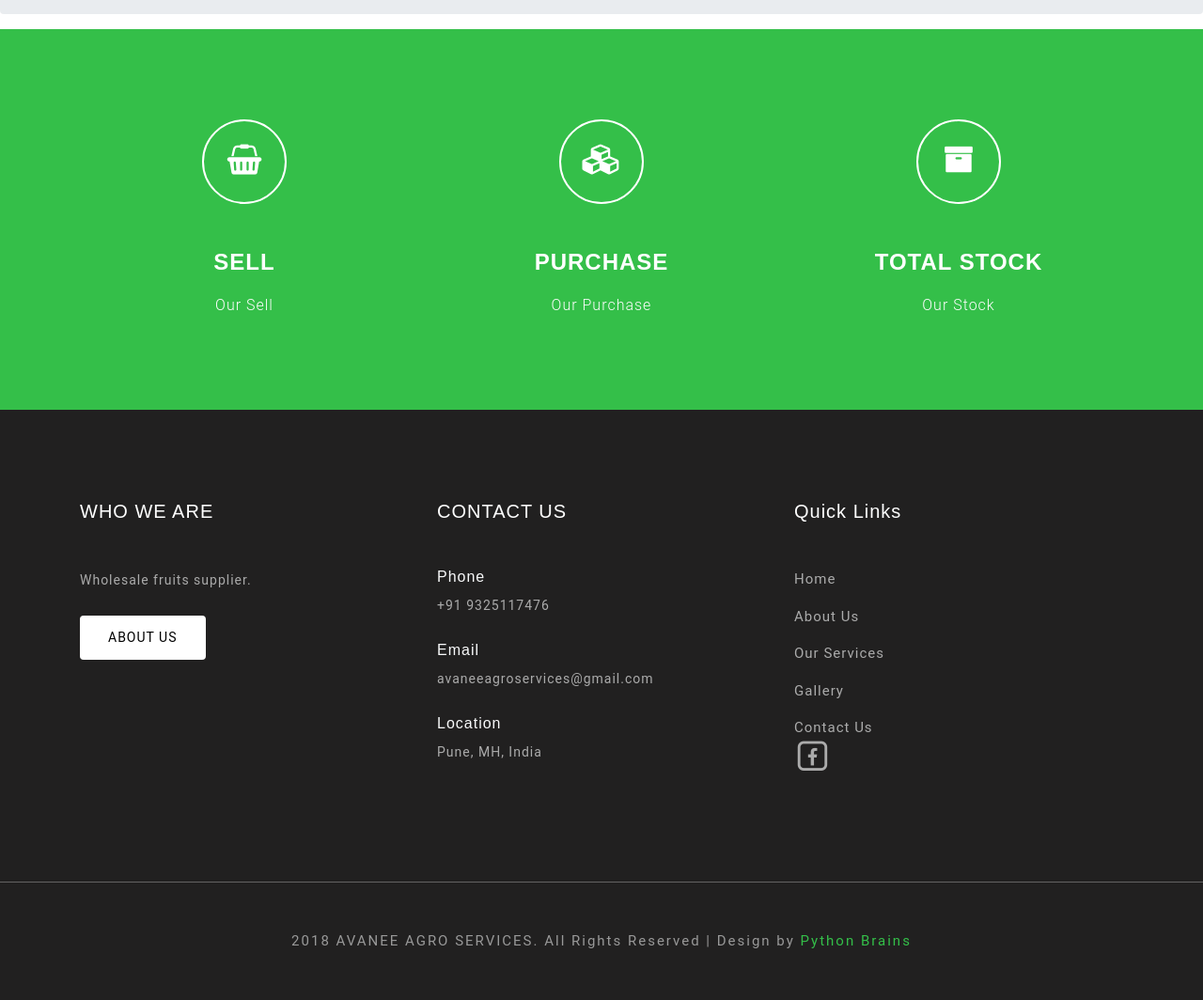
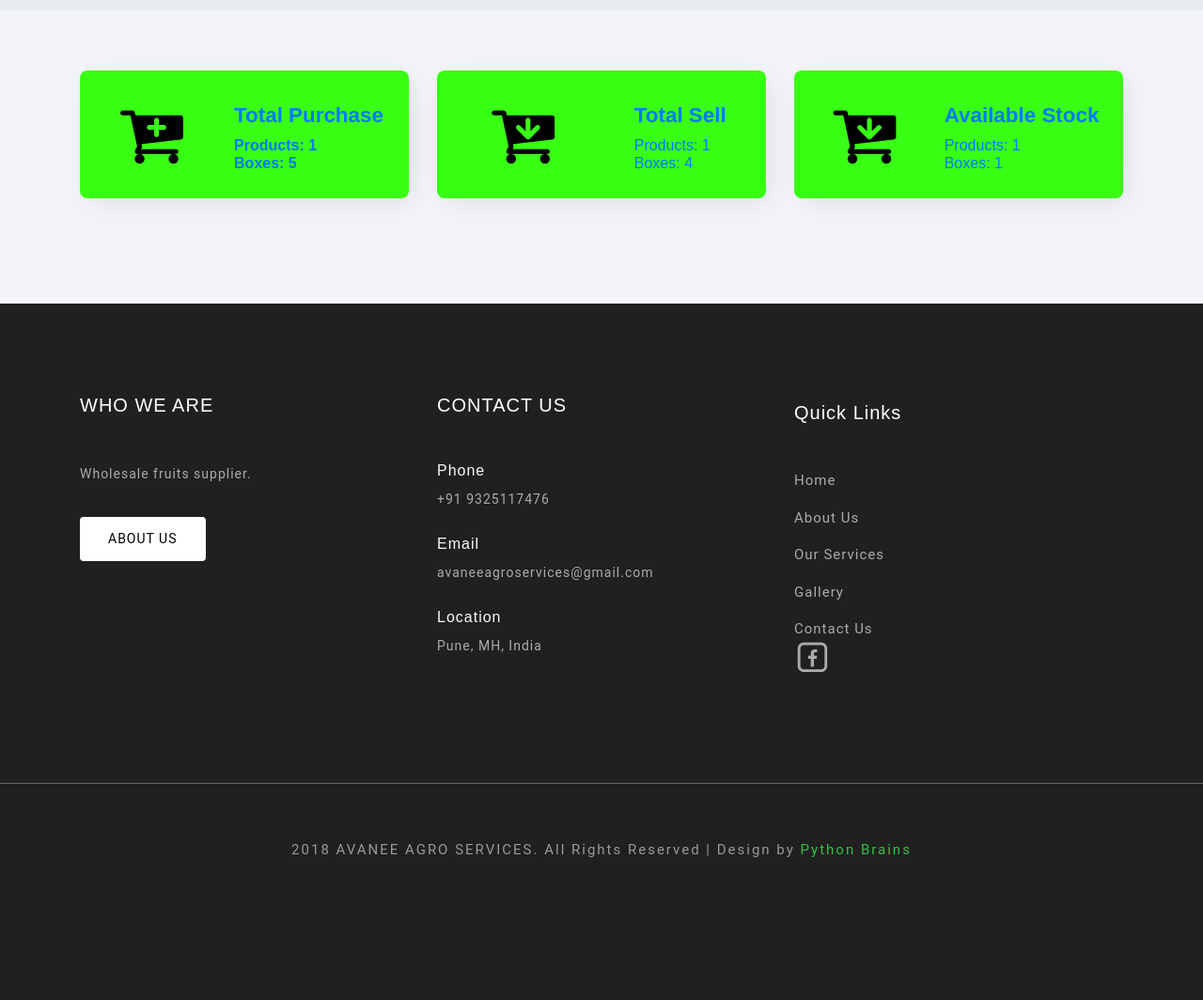
Before and after one commit to sujeetsb/Agro-Fruits-Vegetables-Selling, a Flask app: a page that uses templates/admin/admin_dashboard.html in a window 1280 px wide. Shown: the part 121-1185 px from the top of the page at 94% size. After the commit the page ends 1033 px from the top, so only its background shows below. Run offline with Flask 2, Linux system fonts and the light colour scheme; the visitor is signed in with stand-in values (Sample User, id 1); some libraries are stand-ins or nearby versions.

Commit message:
change in admit dashboard

```diff
--- a/main.py
+++ b/main.py
@@ -657,11 +657,12 @@ def document(cust, d1, d2):
     worksheet.write(row, 3, 'Remaining Balance',       bold)
     worksheet.write(row, 8, int(cust_details['balance']), bold)
     workbook.close()
+    doc.save("generated")
     return render_template('admin/admin_ledger_report.html', customers=customers, farmers = farmers)
 
 @app.route('/LedgerReport')
-def get_excel():
-    return send_file('static/excels/Expenses02.xlsx', attachment_filename="LedgerReport.xlsx")
+def get_doc():
+    return send_file('static/excels/Expenses02.docx', attachment_filename="LedgerReport.docx")
     return redirect(url_for('customer_ledger'))
 
 
--- a/templates/admin/admin_dashboard.html
+++ b/templates/admin/admin_dashboard.html
@@ -4,14 +4,65 @@
 <link rel="stylesheet" href="//cdnjs.cloudflare.com/ajax/libs/bootstrap-datepicker/1.3.0/css/datepicker3.min.css" />
 
 <script src="//cdnjs.cloudflare.com/ajax/libs/bootstrap-datepicker/1.3.0/js/bootstrap-datepicker.min.js"></script>
-<script>
-$(document).ready(function() {
-    $('#datePicker')
-        .datepicker({
-            format: 'dd/mm/yyyy'
-        })
-});
-</script>
+
+<style>
+section {
+    margin-top: -20px;
+    padding-top: 4rem;
+    padding-bottom: 5rem;
+    background-color: #f2f4fa;
+}
+.wrap {
+    display: flex;
+    background-color: #39ff14;
+    padding: 1rem 1rem 1rem 1rem;
+    border-radius: 0.5rem;
+    box-shadow: 7px 7px 30px -5px rgba(0,0,0,0.1);
+    margin-bottom: 2rem;
+}
+
+.wrap:hover {
+    color: white;
+}
+
+.ico-wrap {
+    margin: auto;
+}
+
+.mbr-iconfont {
+    font-size: 4.5rem !important;
+    color: #000000;
+    margin: 1rem;
+    padding-right: 1rem;
+}
+.vcenter {
+    margin: auto;
+}
+
+.mbr-section-title3 {
+    text-align: left;
+}
+h2 {
+    margin-top: 0.5rem;
+    margin-bottom: 0.5rem;
+}
+.display-5 {
+    font-family: 'Source Sans Pro',sans-serif;
+    font-size: 1.4rem;
+}
+.mbr-bold {
+    font-weight: 700;
+}
+
+p {
+    margin-top: 0.5rem;
+    margin-bottom: 0.5rem;
+}
+.display-6 {
+    font-family: 'Source Sans Pro',sans-serif;
+    font-size: 1rem
+}
+</style>
 
 <div class="breadcrumb-agile">
     <ol class="breadcrumb">
@@ -22,161 +73,53 @@ $(document).ready(function() {
     </ol>
 </div>
 
-
-<div class="serives-agile py-5" id="services">
-    <div class="container py-xl-5 py-lg-3">
-        <div class="row support-bottom text-center">
-            <div class="col-md-4 services-w3ls-grid">
-                <i class="fa fa-shopping-basket" aria-hidden="true"></i>
-                <a href="/admin_sell"><h4 class="text-white text-uppercase mt-md-5 mt-4 mb-3">Sell</h4></a>
-                <p>Our Sell</p>
-            </div>
-            <div class="col-md-4 services-w3ls-grid my-md-0 my-4">
-                <i class="fa fa-cubes" aria-hidden="true"></i>
-                <a href="/admin_purchase"><h4 class="text-white text-uppercase mt-md-5 mt-4 mb-3"> Purchase</h4></a>
-                <p>Our Purchase</p>
-            </div>
-            <div class="col-md-4 services-w3ls-grid">
-                <i class="fa fa-archive" aria-hidden="true"></i>
-                <a href="/admin_stock"><h4 class="text-white text-uppercase mt-md-5 mt-4 mb-3">Total Stock</h4></a>
-                <p>Our Stock</p>
-            </div>
-        </div>
-    </div>
-</div>
-<!-- <div class="row address-row">
-    <div class="col-xs-12 col-md-2"></div>
-    <div class="col-xs-12 col-md-8">
-        <div class="container text-center">
-            <div>
-                <form action="" method="POST">
-                    <input type="text" id="datePicker" name="date" value="{{date}}" style="font-size:18px; text-align:center" />
-                    <button type="submit" class="btn btn-info" style="font-size:16px; margin-top: -6px">GO</button>
-                </form>
-            </div>
-
-                <div>
-                    <h3 class="text-center" style="color:rgb(8,3,3);font-size:40px;"><a href="admin_purchase.html">Purchase</a></h3>
-                    <div class="well" style="height:auto;">
-                        <div class="table-responsive show">
-                            <table class="table table-striped table-bordered">
-                                <thead>
-                                    <tr>
-                                        <th>Farmer</th>
-                                        <th>Product</th>
-                                        <th>Grade</th>
-                                        <th>Quantity</th>
-                                        <th>Rate</th>
-                                        <th>Total Amount</th>
-                                        <th>Transport</th>
-                                        <th>Time</th>
-                                        <th>Edit</th>
-                                    </tr>
-                                </thead>
-                                <tbody>
-                                    {% for i in details_p %}
-                                    <tr>
-                                        <td>{{i['farmer']}}</td>
-                                        <td>{{i['product']}}</td>
-                                        <td>{{i['grade']}}</td>
-                                        <td>{{i['quantity'] +" "+i['unit']}}</td>
-                                        <td>{{i['rate']}}</td>
-                                        <td>{{i['balance']}}</td>
-                                        <td>{{i['transport']}}</td>
-                                        <td>{{i['time']}}</td>
-                                        <td><a href="/edit/{{i['time']}}/{{user}}">Edit</a></td>
-                                    </tr>
-                                    {% endfor %}
-                                </tbody>
-                            </table>
+<section>
+    <div class="container">
+            <div class="row mbr-justify-content-center">
+                <div class="col-lg-4 col-xs-12">
+                    <a href="/admin_purchase">
+                        <div class="wrap">
+                            <div class="ico-wrap">
+                                <span class="mbr-iconfont fa-cart-plus fa"></span>
+                            </div>
+                            <div class="text-wrap vcenter">
+                                <h2 class="mbr-fonts-style mbr-bold mbr-section-title3 display-5">Total Purchase</h2>
+                                <h3 class="mbr-fonts-style  mbr-bold mbr-section-title3 display-6">Products: 1</h3>
+                                <h3 class="mbr-fonts-style  mbr-bold display-6">Boxes: 5</h3>
+                            </div>
                         </div>
-                    </div>
+                    </a>
                 </div>
-                <div>
-                    <h3 class="text-center" style="color:rgb(8,3,3);font-size:40px;"><a href="admin_sell.html">Sell</a></h3>
-                    <div class="well" style="height:auto;">
-                        <div class="table-responsive">
-                            <table class="table table-striped table-bordered table-hover table-condensed">
-                                <thead>
-                                    <tr>
-                                        <th>Customer</th>
-                                        <th>Product</th>
-                                        <th>Unit</th>
-                                        <th>Quantity</th>
-                                        <th>Rate</th>
-                                        <th>Amount</th>
-                                        <th>Time</th>
-                                    </tr>
-                                </thead>
-                                <tbody>
-                                    {% for i in details_s %}
-                                    <tr>
-                                        <td>{{i['customer']}}</td>
-                                        <td>{{i['product']}}</td>
-                                        {% if i['product'] == "Strawberry" %}
-                                        <td>{{i['unit'] + " Box"}}</td>
-                                        <td>{{i['quantity'] + " Tray"}}</td>
-                                        {% else %}
-                                        <td>{{i['unit'] + " Carrots"}}</td>
-                                        <td>{{i['quantity'] + " Kg"}}</td>
-                                        {% endif %}
-                                        <td>{{i['rate']}}</td>
-                                        <td>{{i['amount']}}</td>
-                                        <td>{{i['time']}}</td>
-                                    </tr>
-                                    {% endfor %}
-                                </tbody>
-                            </table>
+                <div class="col-lg-4 col-xs-12">
+                    <a href="/admin_sell">
+                        <div class="wrap">
+                            <div class="ico-wrap">
+                                <span class="mbr-iconfont fa-cart-arrow-down fa"></span>
+                            </div>
+                            <div class="text-wrap vcenter">
+                                <h2 class="mbr-fonts-style mbr-bold mbr-section-title3 display-5">Total Sell</h2>
+                                <h3 class="mbr-fonts-style text1 mbr-text display-6">Products: 1</h3>
+                                <h3 class="mbr-fonts-style text1 mbr-text display-6">Boxes: 4</h3>
+                            </div>
                         </div>
-                    </div>
+                    </a>
                 </div>
-                <div>
-                    <h3 class="text-center" style="color:rgb(8,3,3);font-size:40px;"><a href="admin_stock.html">Total Stock</a></h3>
-                    <div class="well" style="height:auto;">
-                        <div class="table-responsive">
-                            <table class="table table-striped table-bordered table-hover table-condensed">
-                                <thead>
-                                    <tr>
-                                        <th>Customer</th>
-                                        <th>Product</th>
-                                        <th>Unit</th>
-                                        <th>Quantity</th>
-                                        <th>Rate</th>
-                                        <th>Amount</th>
-                                        <th>Time</th>
-                                    </tr>
-                                </thead>
-                                <tbody>
-                                    {% for i in details_s %}
-                                    <tr>
-                                        <td>{{i['customer']}}</td>
-                                        <td>{{i['product']}}</td>
-                                        {% if i['product'] == "Strawberry" %}
-                                        <td>{{i['unit'] + " Box"}}</td>
-                                        <td>{{i['quantity'] + " Tray"}}</td>
-                                        {% else %}
-                                        <td>{{i['unit'] + " Carrots"}}</td>
-                                        <td>{{i['quantity'] + " Kg"}}</td>
-                                        {% endif %}
-                                        <td>{{i['rate']}}</td>
-                                        <td>{{i['amount']}}</td>
-                                        <td>{{i['time']}}</td>
-                                    </tr>
-                                    {% endfor %}
-                                </tbody>
-                            </table>
+                <div class="col-lg-4 col-xs-12">
+                    <a href="/admin_stock">
+                        <div class="wrap">
+                            <div class="ico-wrap">
+                                <span class="mbr-iconfont fa-cart-arrow-down fa"></span>
+                            </div>
+                            <div class="text-wrap vcenter">
+                                <h2 class="mbr-fonts-style mbr-bold mbr-section-title3 display-5">Available Stock</h2>
+                                <h3 class="mbr-fonts-style text1 mbr-text display-6">Products: 1</h3>
+                                <h3 class="mbr-fonts-style text1 mbr-text display-6">Boxes: 1</h3>
+                            </div>
                         </div>
-                    </div>
+                    </a>
                 </div>
             </div>
-            </div>
-    <div class="col-xs-12 col-md-2"></div>
-</div> -->
-<!-- </div> -->
-
-
-
-
-
+    </div>
+</section>
 
 {% endblock %}
```
